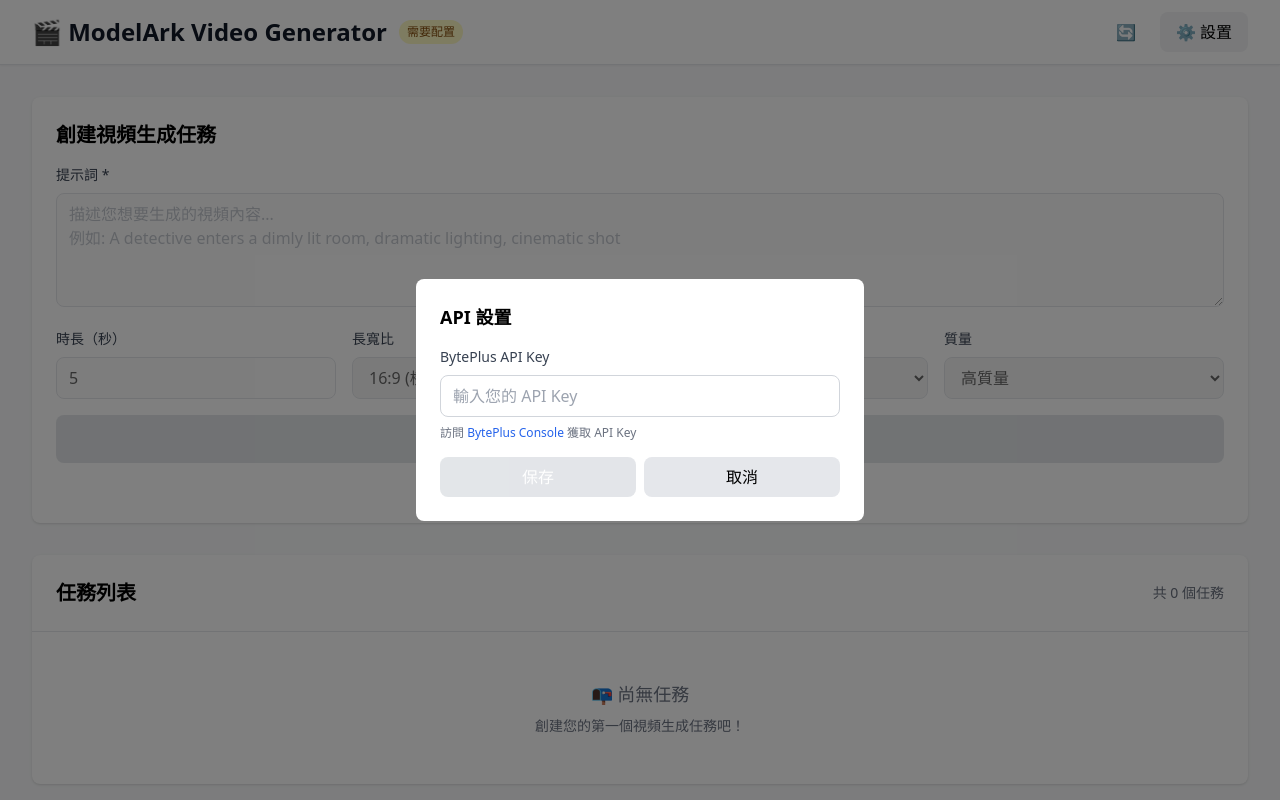
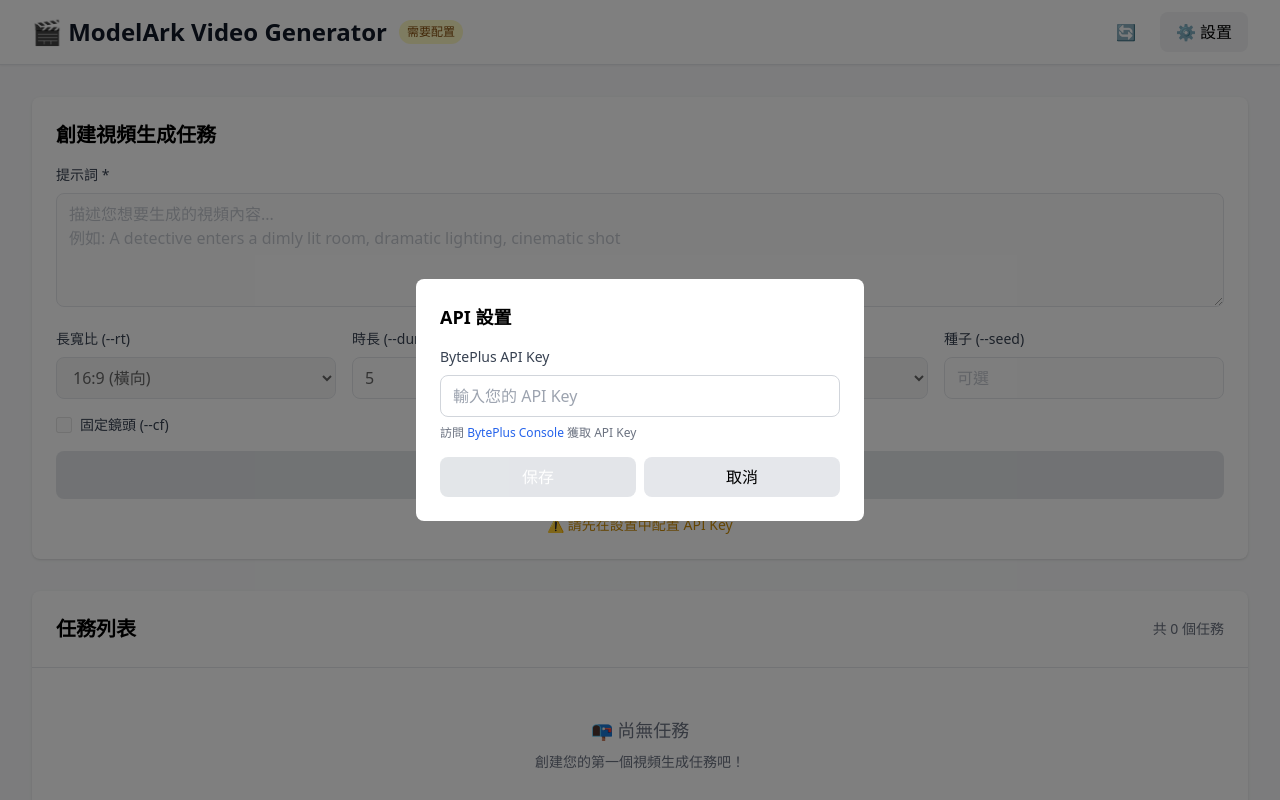
Before and after one commit to Guangpop/ModelArkVideoAPI, a Flask app: page / in a window 1280 px wide. Run offline with Flask 3, Linux system fonts and the light colour scheme; data that the repository does not hold is empty; some libraries are stand-ins or nearby versions.

Commit message:
Implement BytePlus video generation parameters
- Update UI with parameter controls:
  - Ratio (--rt): 16:9, 4:3, 1:1, 3:4, 9:16, 21:9
  - Duration (--dur): 2-12 seconds
  - Resolution (--rs): 480p, 720p, 1080p
  - Seed (--seed): optional integer
  - Camera Fixed (--cf): boolean checkbox

- Parameters are appended to prompt text before API call
- FPS fixed at 24 (only valid value for BytePlus API)
- Remove old aspect_ratio, quality controls

🤖 Generated with [Claude Code](https://claude.com/claude-code)

Co-Authored-By: Claude <noreply@anthropic.com>

```diff
--- a/static/js/app.js
+++ b/static/js/app.js
@@ -6,10 +6,11 @@ createApp({
             tasks: [],
             newTask: {
                 prompt: '',
+                ratio: '16:9',
                 duration: 5,
-                aspect_ratio: '16:9',
-                fps: 24,
-                quality: 'high'
+                resolution: '720p',
+                seed: null,
+                camera_fixed: false
             },
             showSettings: false,
             apiKey: '',
@@ -43,6 +44,39 @@ createApp({
             }
         },
 
+        buildParameterString() {
+            // Build parameter string according to BytePlus API format
+            const params = [];
+
+            // --rt (ratio)
+            if (this.newTask.ratio) {
+                params.push(`--rt ${this.newTask.ratio}`);
+            }
+
+            // --dur (duration in seconds)
+            if (this.newTask.duration) {
+                params.push(`--dur ${this.newTask.duration}`);
+            }
+
+            // --fps (always 24 for BytePlus)
+            params.push('--fps 24');
+
+            // --rs (resolution)
+            if (this.newTask.resolution) {
+                params.push(`--rs ${this.newTask.resolution}`);
+            }
+
+            // --seed (optional)
+            if (this.newTask.seed !== null && this.newTask.seed !== '') {
+                params.push(`--seed ${this.newTask.seed}`);
+            }
+
+            // --cf (camera fixed)
+            params.push(`--cf ${this.newTask.camera_fixed ? 'true' : 'false'}`);
+
+            return params.join(' ');
+        },
+
         async createTask() {
             if (!this.newTask.prompt.trim()) {
                 this.showError('請輸入提示詞');
@@ -58,14 +92,22 @@ createApp({
             this.isCreating = true;
 
             try {
-                const response = await axios.post('/api/tasks', this.newTask);
+                // Build parameter string and append to prompt
+                const paramString = this.buildParameterString();
+                const fullPrompt = `${this.newTask.prompt.trim()} ${paramString}`;
+
+                // Send only the prompt (with parameters embedded)
+                const response = await axios.post('/api/tasks', {
+                    prompt: fullPrompt
+                });
 
                 // 清空表單
                 this.newTask.prompt = '';
+                this.newTask.ratio = '16:9';
                 this.newTask.duration = 5;
-                this.newTask.aspect_ratio = '16:9';
-                this.newTask.fps = 24;
-                this.newTask.quality = 'high';
+                this.newTask.resolution = '720p';
+                this.newTask.seed = null;
+                this.newTask.camera_fixed = false;
 
                 // 立即刷新任務列表
                 await this.loadTasks();
--- a/templates/index.html
+++ b/templates/index.html
@@ -66,51 +66,69 @@
                         <div class="grid grid-cols-2 md:grid-cols-4 gap-4">
                             <div>
                                 <label class="block text-sm font-medium text-gray-700 mb-2">
-                                    時長（秒）
+                                    長寬比 (--rt)
+                                </label>
+                                <select v-model="newTask.ratio"
+                                        class="w-full border border-gray-300 rounded-lg px-3 py-2"
+                                        :disabled="!apiKeyConfigured">
+                                    <option value="16:9">16:9 (橫向)</option>
+                                    <option value="4:3">4:3</option>
+                                    <option value="1:1">1:1 (方形)</option>
+                                    <option value="3:4">3:4</option>
+                                    <option value="9:16">9:16 (直向)</option>
+                                    <option value="21:9">21:9 (超寬)</option>
+                                </select>
+                            </div>
+                            <div>
+                                <label class="block text-sm font-medium text-gray-700 mb-2">
+                                    時長 (--dur) 秒
                                 </label>
                                 <input
                                     type="number"
-                                    v-model="newTask.duration"
+                                    v-model.number="newTask.duration"
                                     class="w-full border border-gray-300 rounded-lg px-3 py-2"
-                                    min="3"
-                                    max="10"
+                                    min="2"
+                                    max="12"
                                     :disabled="!apiKeyConfigured"
                                 >
                             </div>
                             <div>
                                 <label class="block text-sm font-medium text-gray-700 mb-2">
-                                    長寬比
+                                    解析度 (--rs)
                                 </label>
-                                <select v-model="newTask.aspect_ratio"
+                                <select v-model="newTask.resolution"
                                         class="w-full border border-gray-300 rounded-lg px-3 py-2"
                                         :disabled="!apiKeyConfigured">
-                                    <option value="16:9">16:9 (橫向)</option>
-                                    <option value="9:16">9:16 (直向)</option>
-                                    <option value="1:1">1:1 (方形)</option>
+                                    <option value="480p">480p</option>
+                                    <option value="720p">720p</option>
+                                    <option value="1080p">1080p</option>
                                 </select>
                             </div>
                             <div>
                                 <label class="block text-sm font-medium text-gray-700 mb-2">
-                                    幀率 (FPS)
+                                    種子 (--seed)
                                 </label>
-                                <select v-model="newTask.fps"
-                                        class="w-full border border-gray-300 rounded-lg px-3 py-2"
-                                        :disabled="!apiKeyConfigured">
-                                    <option :value="24">24 FPS</option>
-                                    <option :value="30">30 FPS</option>
-                                </select>
+                                <input
+                                    type="number"
+                                    v-model.number="newTask.seed"
+                                    class="w-full border border-gray-300 rounded-lg px-3 py-2"
+                                    placeholder="可選"
+                                    :disabled="!apiKeyConfigured"
+                                >
                             </div>
-                            <div>
-                                <label class="block text-sm font-medium text-gray-700 mb-2">
-                                    質量
-                                </label>
-                                <select v-model="newTask.quality"
-                                        class="w-full border border-gray-300 rounded-lg px-3 py-2"
-                                        :disabled="!apiKeyConfigured">
-                                    <option value="high">高質量</option>
-                                    <option value="medium">中質量</option>
-                                </select>
-                            </div>
+                        </div>
+
+                        <div class="flex items-center gap-2">
+                            <input
+                                type="checkbox"
+                                v-model="newTask.camera_fixed"
+                                id="camera_fixed"
+                                class="w-4 h-4 text-blue-600 rounded focus:ring-2 focus:ring-blue-500"
+                                :disabled="!apiKeyConfigured"
+                            >
+                            <label for="camera_fixed" class="text-sm font-medium text-gray-700">
+                                固定鏡頭 (--cf)
+                            </label>
                         </div>
 
                         <button
```
